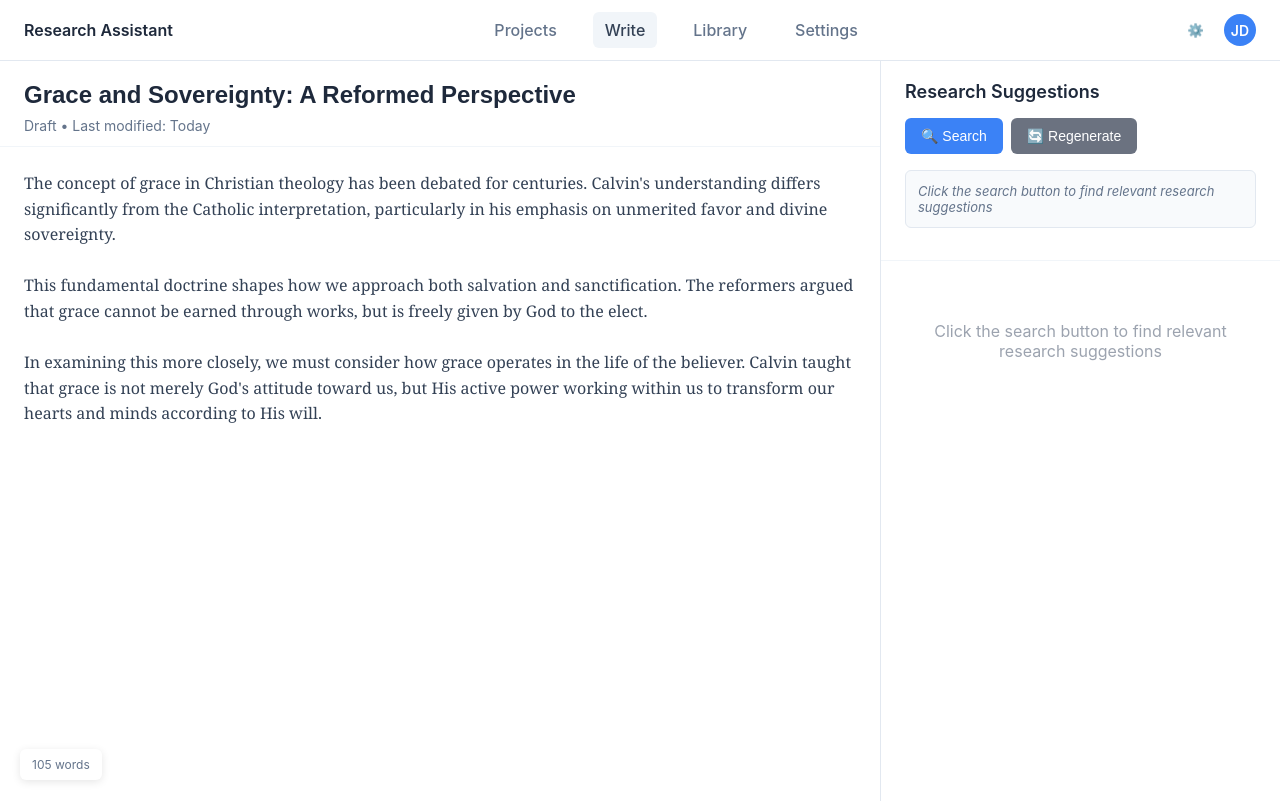
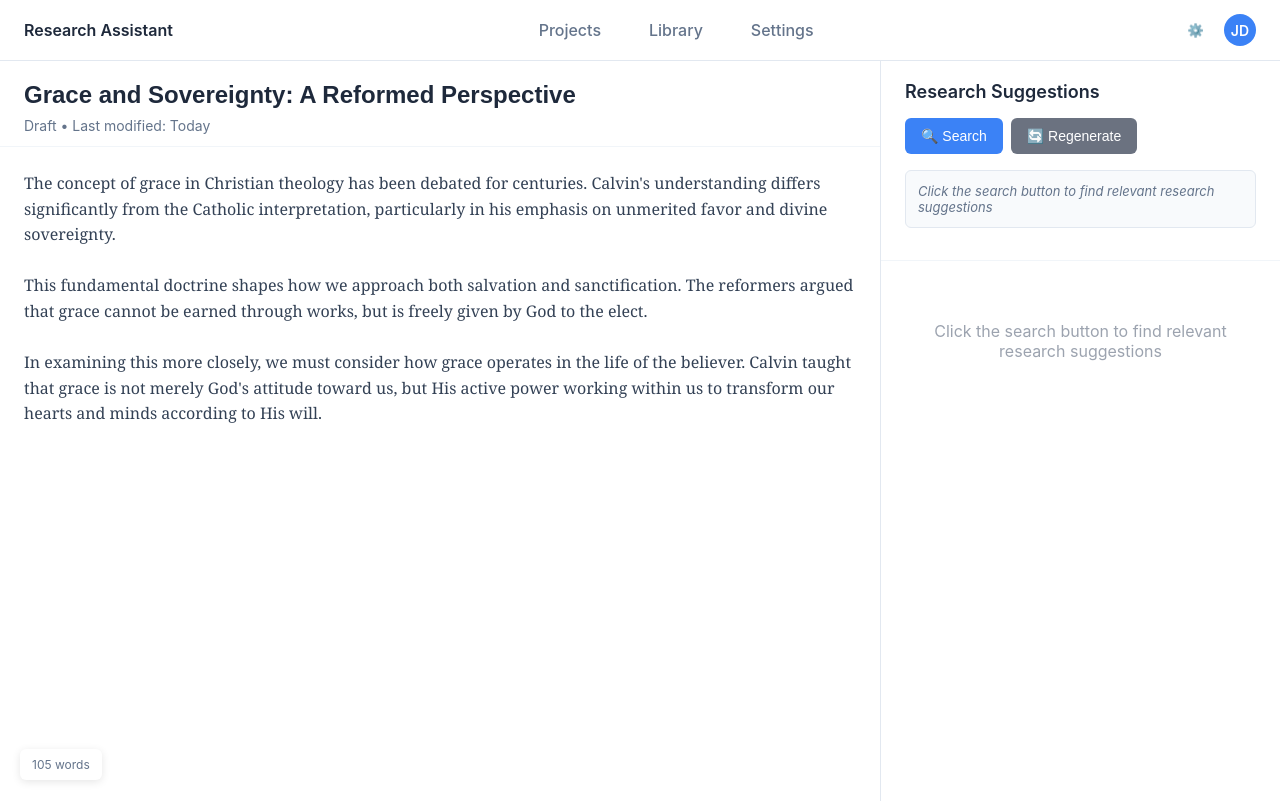
Before and after one commit to lukemiller22/research-assistant, a plain HTML site: page writing.html in a window 1280 px wide. Drawn offline with Linux system fonts and the light colour scheme.

Commit message:
Update writing.html

```diff
--- a/writing.html
+++ b/writing.html
@@ -336,7 +336,6 @@
         </div>
         <nav class="nav">
             <a href="projects.html">Projects</a>
-            <a href="writing.html" class="active">Write</a>
             <a href="library.html">Library</a>
             <a href="#settings">Settings</a>
         </nav>
```
